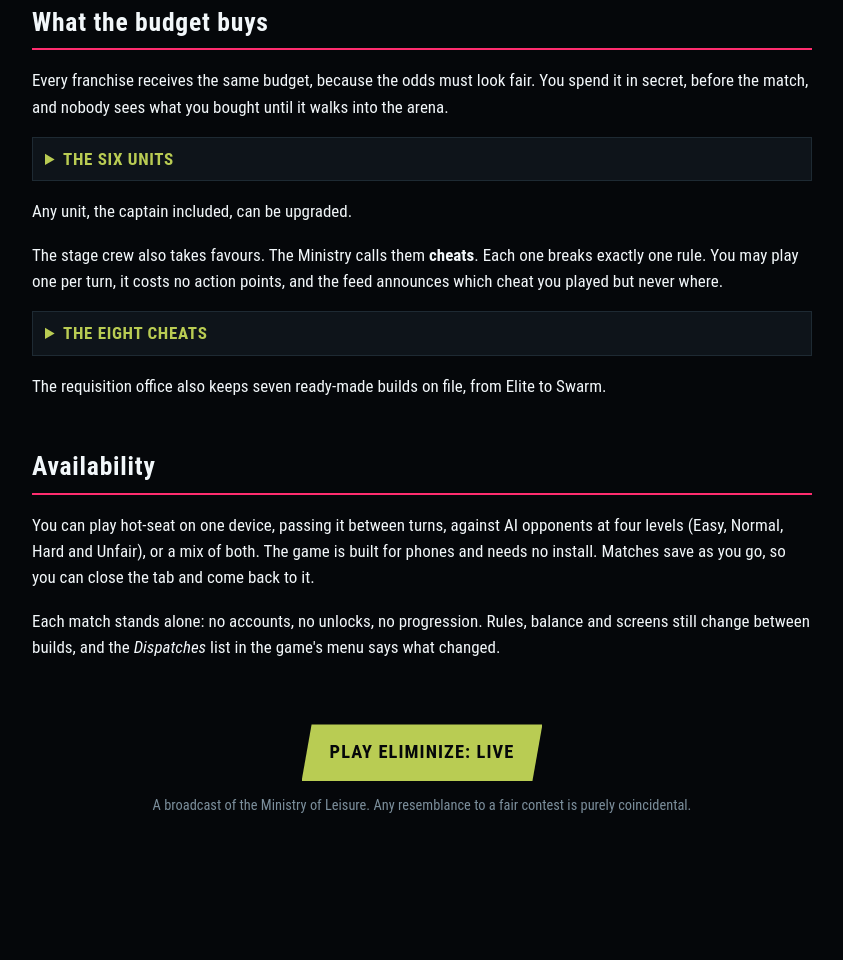
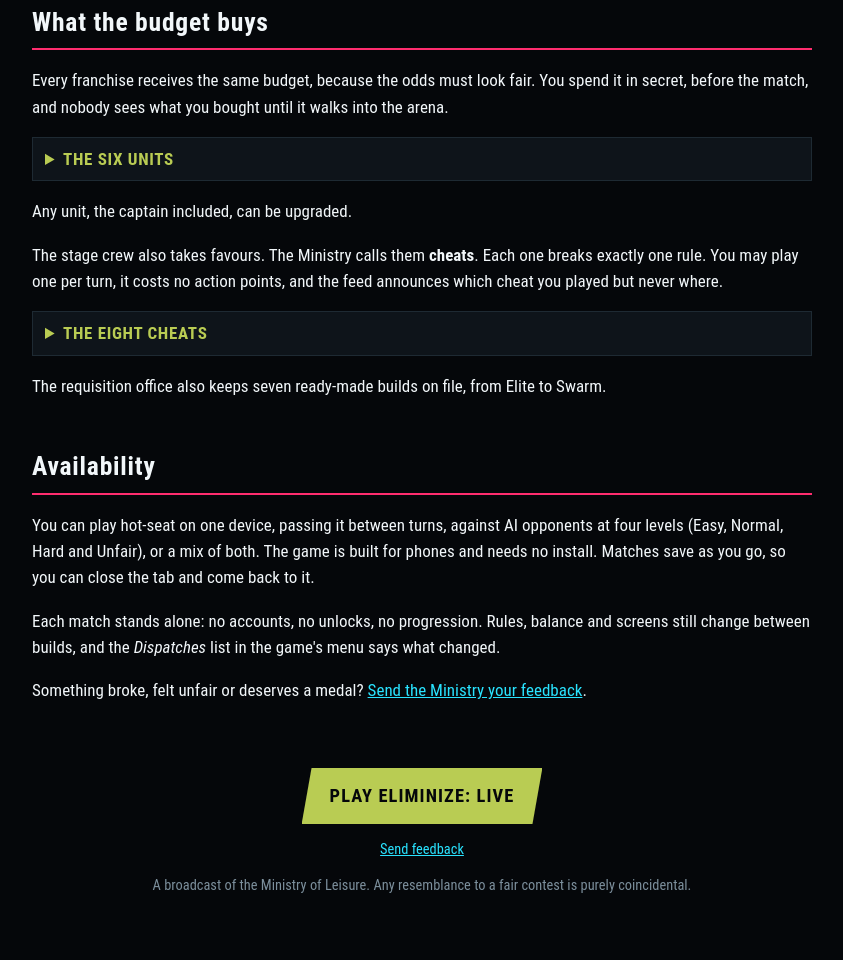
Before and after one commit to eliminize/eliminize.github.io, a plain HTML site: page index.html in a window 1280 px wide. Shown: the part 2886-3846 px from the top of the page, without its empty margins (218-1061 px from the left). Before the commit the page ends 3766 px from the top, so only its background shows below. Drawn offline with Linux system fonts and the light colour scheme.

Commit message:
Link the feedback form from the front page
Co-Authored-By: Claude Sonnet 5.5 <noreply@anthropic.com>

```diff
--- a/index.html
+++ b/index.html
@@ -143,12 +143,14 @@
     Matches save as you go, so you can close the tab and come back to it.</p>
   <p>Each match stands alone: no accounts, no unlocks, no progression. Rules, balance and screens still
     change between builds, and the <em>Dispatches</em> list in the game's menu says what changed.</p>
+  <p>Something broke, felt unfair or deserves a medal? <a href="https://tally.so/r/bZWMv6">Send the Ministry your feedback</a>.</p>
 </section>
 
 </main>
 
 <footer>
   <a class="play" href="https://fiack.no/eliminize/">Play ELIMINIZE: LIVE</a>
+  <p class="small"><a href="https://tally.so/r/bZWMv6">Send feedback</a></p>
   <p class="small">A broadcast of the Ministry of Leisure. Any resemblance to a fair contest is purely coincidental.</p>
 </footer>
 
```
